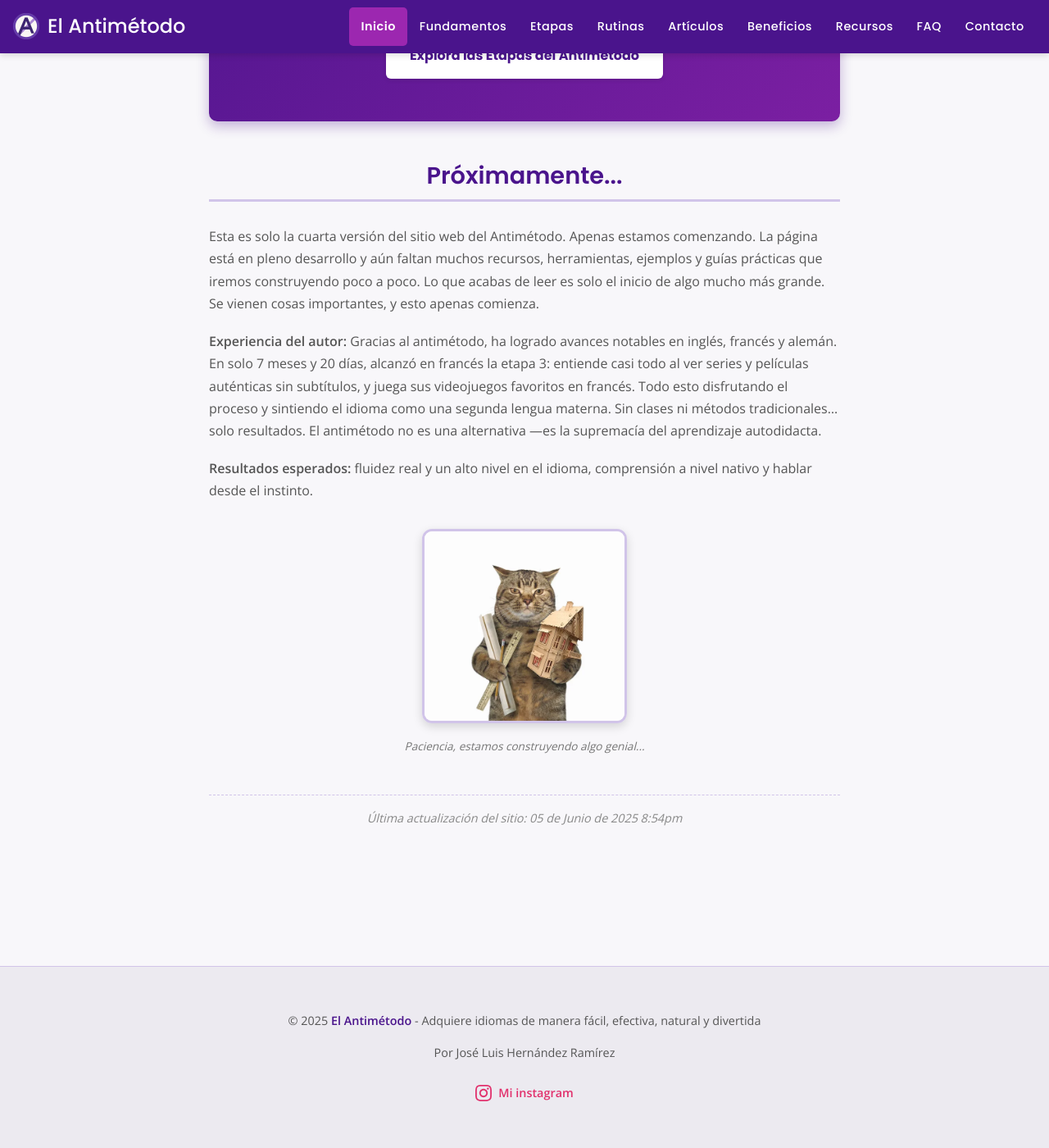
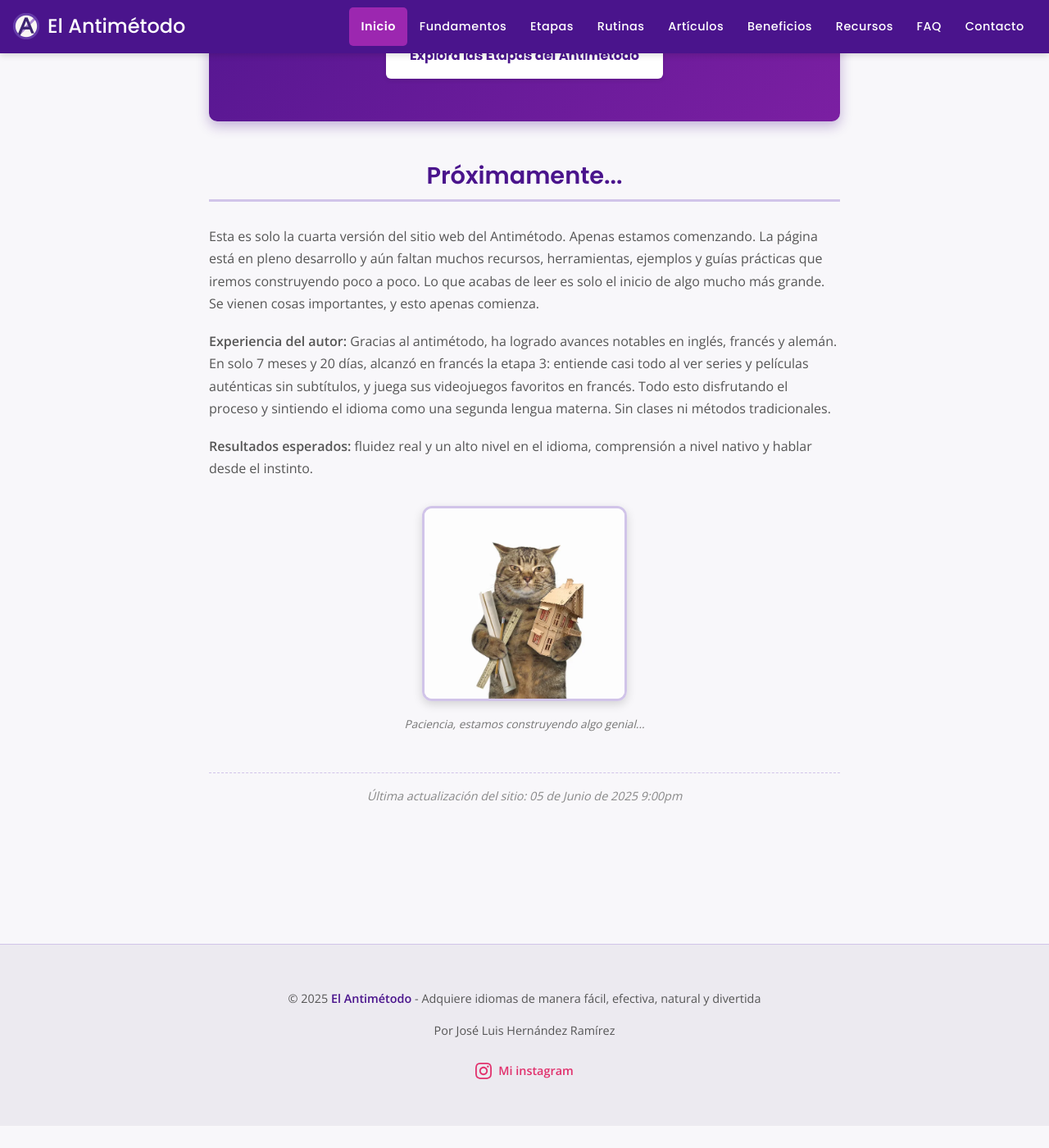
Before and after one commit to LuiseM93/ElAntimetodo, a Jekyll site: the page built from index.md, in a window 1280 px wide and 1400 px high, scrolled down 3751 px. Shown: the whole window at 82% size. Built offline with Jekyll 4.4.1, drawn with Linux system fonts in a browser that asks for light colours; after the commit the page ends 5124 px from its top, so only the background shows below that.

Commit message:
Update index.md

```diff
--- a/index.md
+++ b/index.md
@@ -234,7 +234,7 @@ description: Aprende idiomas de forma natural, divertida y eficiente con el enfo
   <section>
      <h2 style="text-align: center;">Próximamente...</h2>
      <p style="text-align: left; color: var(--text-light-color);">Esta es solo la cuarta versión del sitio web del Antimétodo. Apenas estamos comenzando. La página está en pleno desarrollo y aún faltan muchos recursos, herramientas, ejemplos y guías prácticas que iremos construyendo poco a poco. Lo que acabas de leer es solo el inicio de algo mucho más grande. Se vienen cosas importantes, y esto apenas comienza.</p>
-     <p style="text-align: left; color: var(--text-light-color);"><strong>Experiencia del autor:</strong> Gracias al antimétodo, ha logrado avances notables en inglés, francés y alemán. En solo 7 meses y 20 días, alcanzó en francés la etapa 3: entiende casi todo al ver series y películas auténticas sin subtítulos, y juega sus videojuegos favoritos en francés. Todo esto disfrutando el proceso y sintiendo el idioma como una segunda lengua materna. Sin clases ni métodos tradicionales… solo resultados. El antimétodo no es una alternativa —es la supremacía del aprendizaje autodidacta.</p>
+     <p style="text-align: left; color: var(--text-light-color);"><strong>Experiencia del autor:</strong> Gracias al antimétodo, ha logrado avances notables en inglés, francés y alemán. En solo 7 meses y 20 días, alcanzó en francés la etapa 3: entiende casi todo al ver series y películas auténticas sin subtítulos, y juega sus videojuegos favoritos en francés. Todo esto disfrutando el proceso y sintiendo el idioma como una segunda lengua materna. Sin clases ni métodos tradicionales.</p>
      <p style="text-align: left; color: var(--text-light-color);"><strong>Resultados esperados:</strong> fluidez real y un alto nivel en el idioma, comprensión a nivel nativo y hablar desde el instinto.</p>
      <div style="margin-top: 2rem; text-align: center;">
       <img src="{{ '/assets/gato_arquitecto_construccion.jpg' | relative_url }}"
@@ -243,7 +243,7 @@ description: Aprende idiomas de forma natural, divertida y eficiente con el enfo
         <p style="font-size:0.85em; color: #777; margin-top: 0.5rem;"><em>Paciencia, estamos construyendo algo genial...</em></p>
     </div>
      <p style="text-align: center; font-size: 0.9em; color: #888; margin-top: 3rem; border-top: 1px dashed var(--light-purple-color); padding-top: 1rem;">
-       <em>Última actualización del sitio: 05 de Junio de 2025 8:54pm</em>
+       <em>Última actualización del sitio: 05 de Junio de 2025 9:00pm</em>
      </p>
   </section>
 
```
